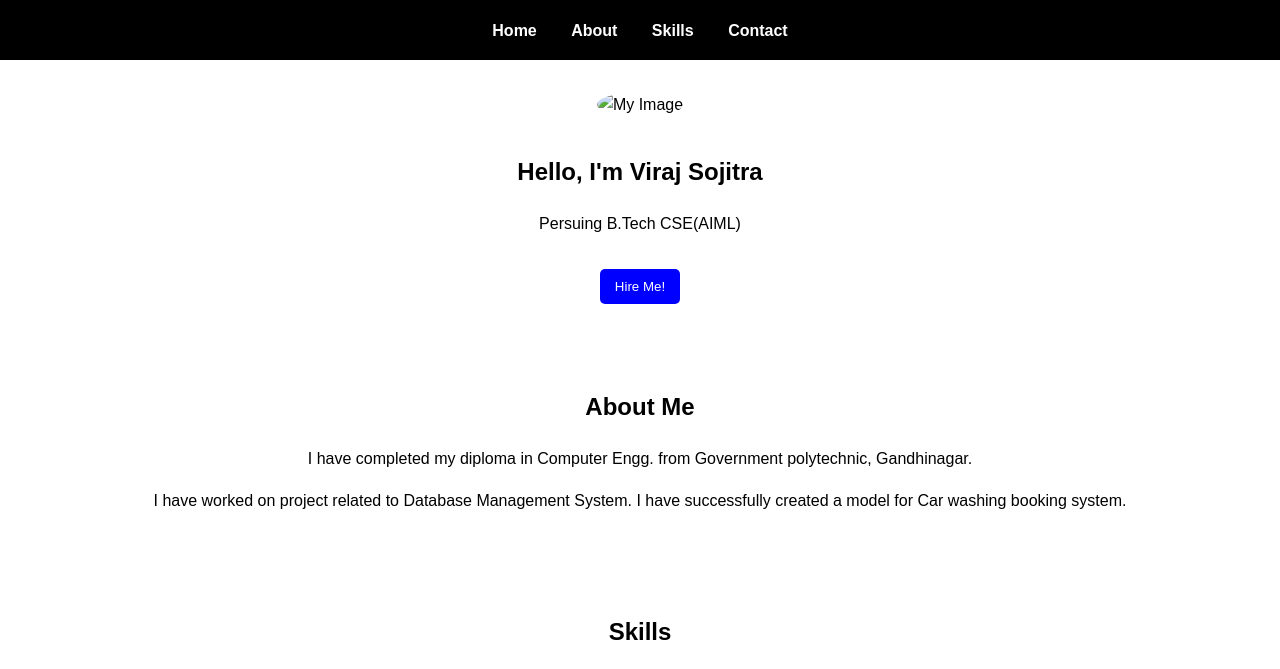
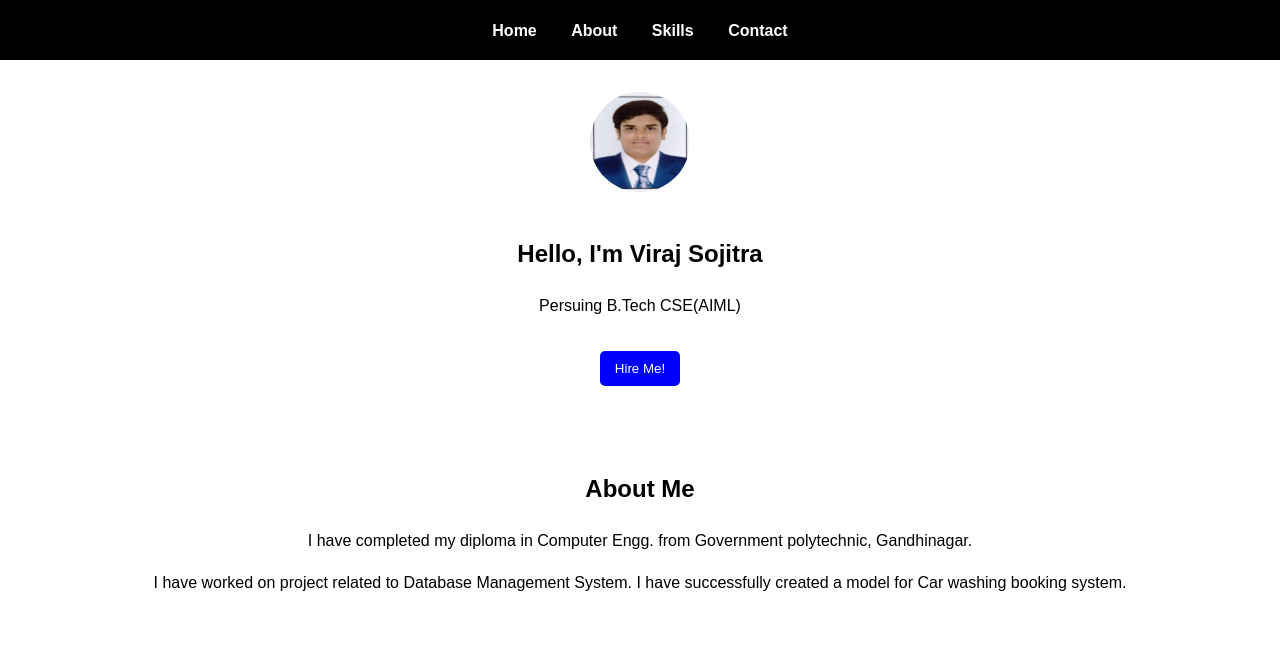
Before and after one commit to 20220702152/My-Portfolio, a plain HTML site: page index.html in a window 1280 px wide. Shown: the part 92-761 px from the top of the page. Drawn offline with Linux system fonts and the light colour scheme.

Commit message:
Update index.html

```diff
--- a/index.html
+++ b/index.html
@@ -16,7 +16,7 @@
     </header>
 
     <section id="home">
-        <img src="passport-photo" alt="My Image" class="profile-image">
+        <img src="Photo.jpg" alt="My Image" class="profile-image">
         <h2>Hello, I'm Viraj Sojitra</h2>
         <p>Persuing B.Tech CSE(AIML)</p>
         <button class="hire-me">Hire Me!</button>
```
